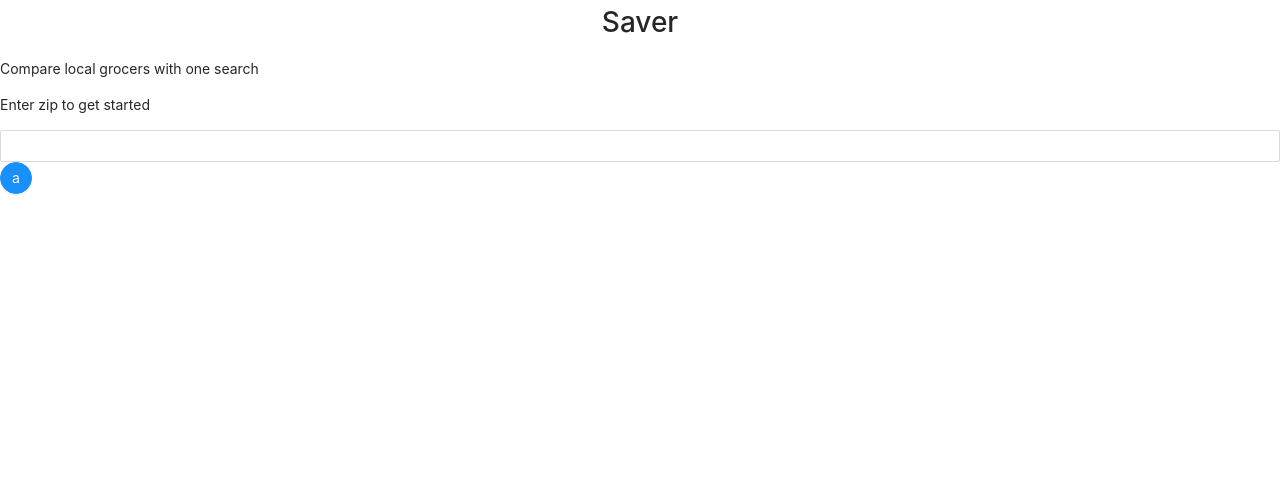
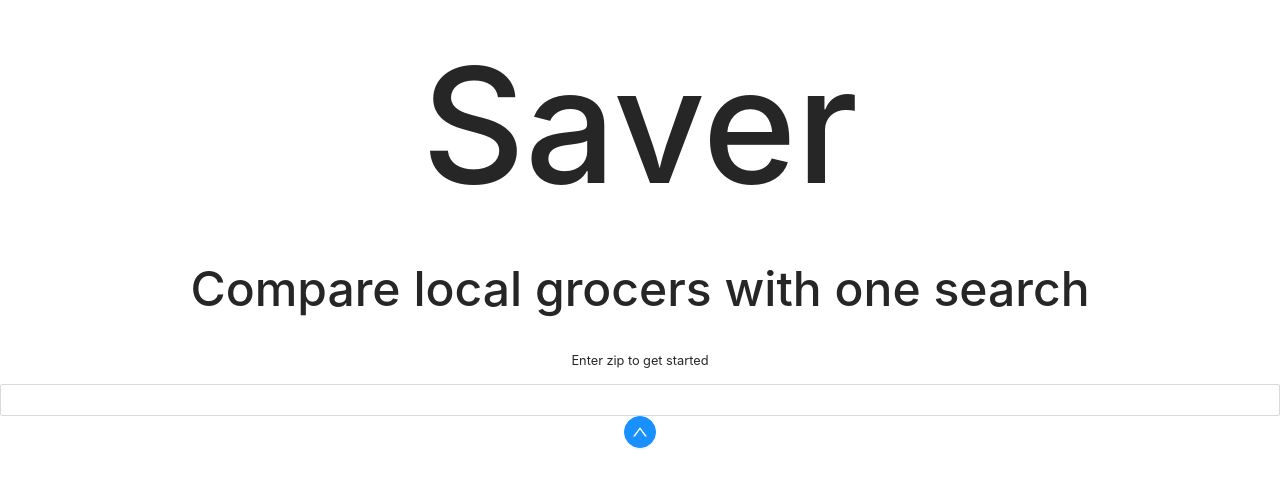
Before and after one commit to henryliu5/Saver, a Next.js app in the folder client/: page /landing in a window 1280 px wide. Shown: the top 486 px of the page. Built offline with nearby package versions, Linux system fonts and the light colour scheme.

Commit message:
add centering and basic text styling

```diff
--- a/client/components/Landing/Landing.js
+++ b/client/components/Landing/Landing.js
@@ -1,14 +1,15 @@
-import { Button, Space, Input, notification } from 'antd';
-import styles from './Landing.module.css';
+import { Button, Space, Input, notification } from "antd";
+import { UpOutlined } from "@ant-design/icons";
+import styles from "./Landing.module.css";
 
 export default function Landing() {
   return (
-    <div>
+    <div className={styles.main}>
       <h1 className={styles.title}>Saver</h1>
-      <p>Compare local grocers with one search</p>
-      <p>Enter zip to get started</p>
+      <h2 className={styles.subtitle}>Compare local grocers with one search</h2>
+      <p className={styles.instruction}>Enter zip to get started</p>
       <Input></Input>
-      <Button type="primary" shape="circle">a</Button>
+      <Button type="primary" shape="circle" icon={<UpOutlined />} />
     </div>
   );
 }
--- a/client/components/Landing/Landing.module.css
+++ b/client/components/Landing/Landing.module.css
@@ -1,3 +1,16 @@
-.title{
-    text-align: center;
+.title {
+    font-size: 10rem;
+    margin-bottom: 0;
 }
+
+.subtitle{
+    font-size: 3rem;
+}
+
+.instruction{
+    font-size: 0.8rem;
+}
+
+.main {
+    text-align:center;
+}
```
